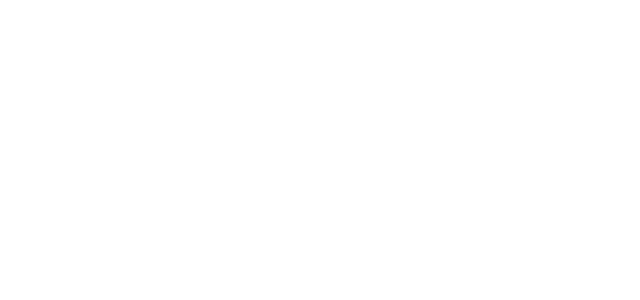
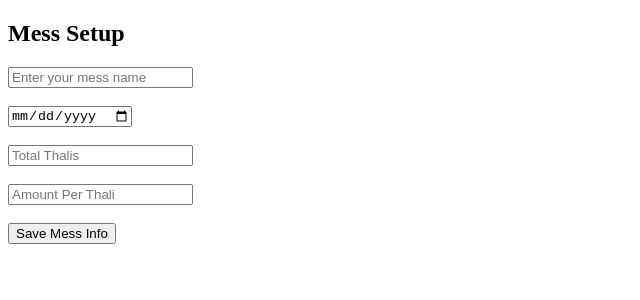
Before and after one commit to PawanPawar11/Daily-Mess-Tracker, a React (Vite) app in the folder client/: page /mess-setup in a window 1280 px wide. Before the commit this address had no page. Shown: the top 300 px of the page, without its empty margins (0-640 px from the left). Built offline with nearby package versions, Linux system fonts and the light colour scheme; no server answers.

Commit message:
feat(mess-ui): add mess setup form for entering mess details

```diff
--- a/client/src/main.jsx
+++ b/client/src/main.jsx
@@ -5,14 +5,16 @@ import App from './App.jsx'
 import Login from "./pages/Login.jsx"
 import Signup from "./pages/Signup.jsx"
 import './index.css'
+import MessSetup from './pages/MessSetup.jsx'
 
 createRoot(document.getElementById('root')).render(
   <StrictMode>
     <BrowserRouter>
       <Routes>
-        <Route path='/' element={<App />} />
-        <Route path='/login' element={<Login />} />
-        <Route path='/signup' element={<Signup />} />
+        <Route path="/" element={<App />} />
+        <Route path="/login" element={<Login />} />
+        <Route path="/signup" element={<Signup />} />
+        <Route path="/mess-setup" element={<MessSetup />} />
       </Routes>
     </BrowserRouter>
   </StrictMode>
--- /dev/null
+++ b/client/src/pages/MessSetup.jsx
@@ -0,0 +1,91 @@
+import { useState, useEffect } from 'react'
+
+const MessSetup = () => {
+    const [form, setForm] = useState({
+        messName: "",
+        startDate: "",
+        totalThalis: "",
+        amountPerThali: ""
+    });
+
+    let token = localStorage.getItem("token");
+
+    const handleChange = (e) => {
+        setForm({ ...form, [e.target.name]: e.target.value })
+    }
+
+    const handleSubmit = async (e) => {
+        e.preventDefault();
+
+        const res = await fetch("http://localhost:3000/api/mess/create", {
+            method: "POST",
+            headers: {
+                "Content-Type": "application/json",
+                Authorization: `Bearer ${token}`
+            },
+            body: JSON.stringify(form)
+        })
+
+        const data = await res.json();
+
+        alert(data.message);
+    }
+
+    useEffect(() => {
+        const fetchMessData = async () => {
+            const res = await fetch("http://localhost:3000/api/mess/details", {
+                headers: {
+                    Authorization: `Bearer ${token}`
+                }
+            })
+
+            const data = await res.json();
+
+            if (data && data.messName) setForm(data)
+        }
+
+        fetchMessData();
+    }, [])
+    return (
+        <div>
+            <h2>Mess Setup</h2>
+
+            <form onSubmit={handleSubmit}>
+                <input
+                    type="text"
+                    name="messName"
+                    placeholder="Enter your mess name"
+                    value={form.messName}
+                    onChange={handleChange}
+                />
+                <br /><br />
+                <input
+                    type="date"
+                    name="startDate"
+                    value={form.startDate?.slice(0, 10)}
+                    onChange={handleChange}
+                />
+                <br /><br />
+                <input
+                    type="number"
+                    name="totalThalis"
+                    placeholder="Total Thalis"
+                    value={form.totalThalis}
+                    onChange={handleChange}
+                />
+                <br /><br />
+                <input
+                    type="number"
+                    name="amountPerThali"
+                    placeholder="Amount Per Thali"
+                    value={form.amountPerThali}
+                    onChange={handleChange}
+                />
+                <br /><br />
+                <button>Save Mess Info</button>
+            </form>
+        </div>
+    )
+}
+
+export default MessSetup
```
